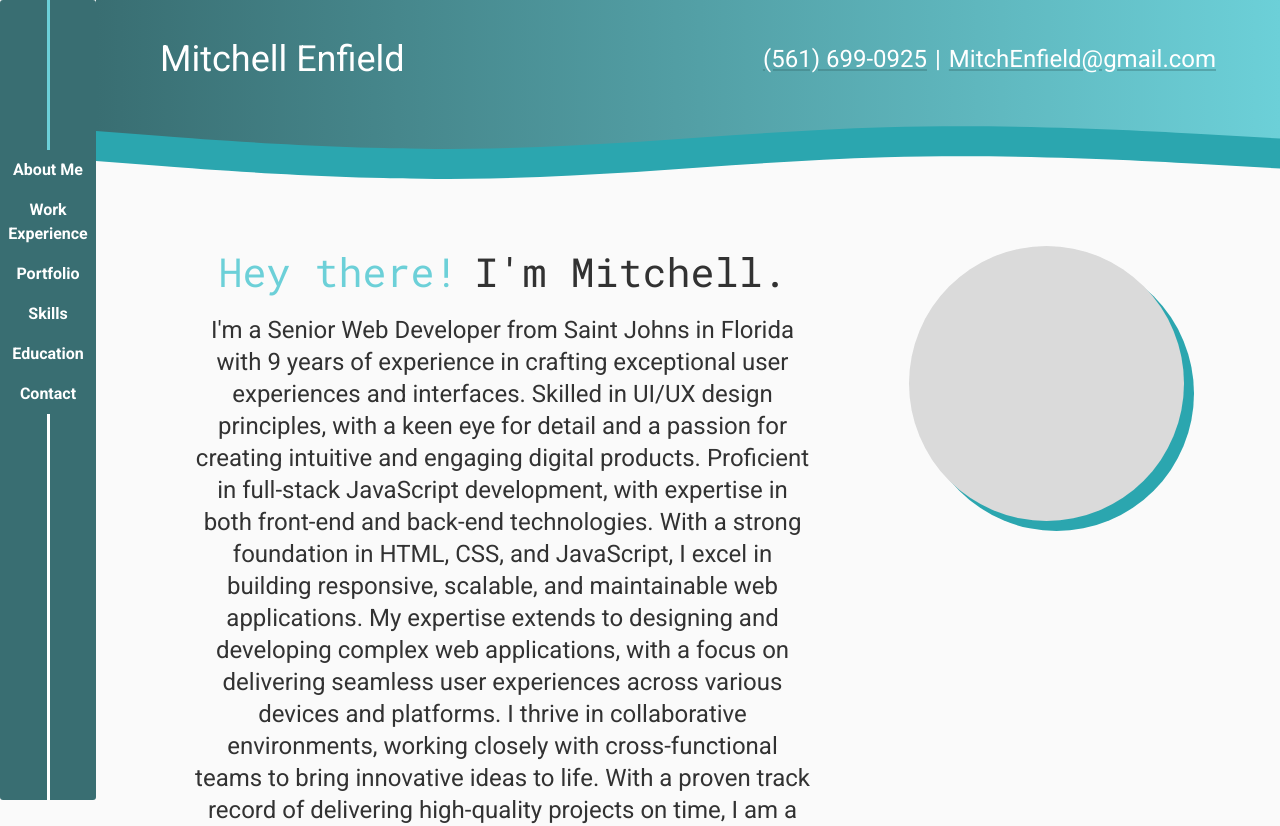
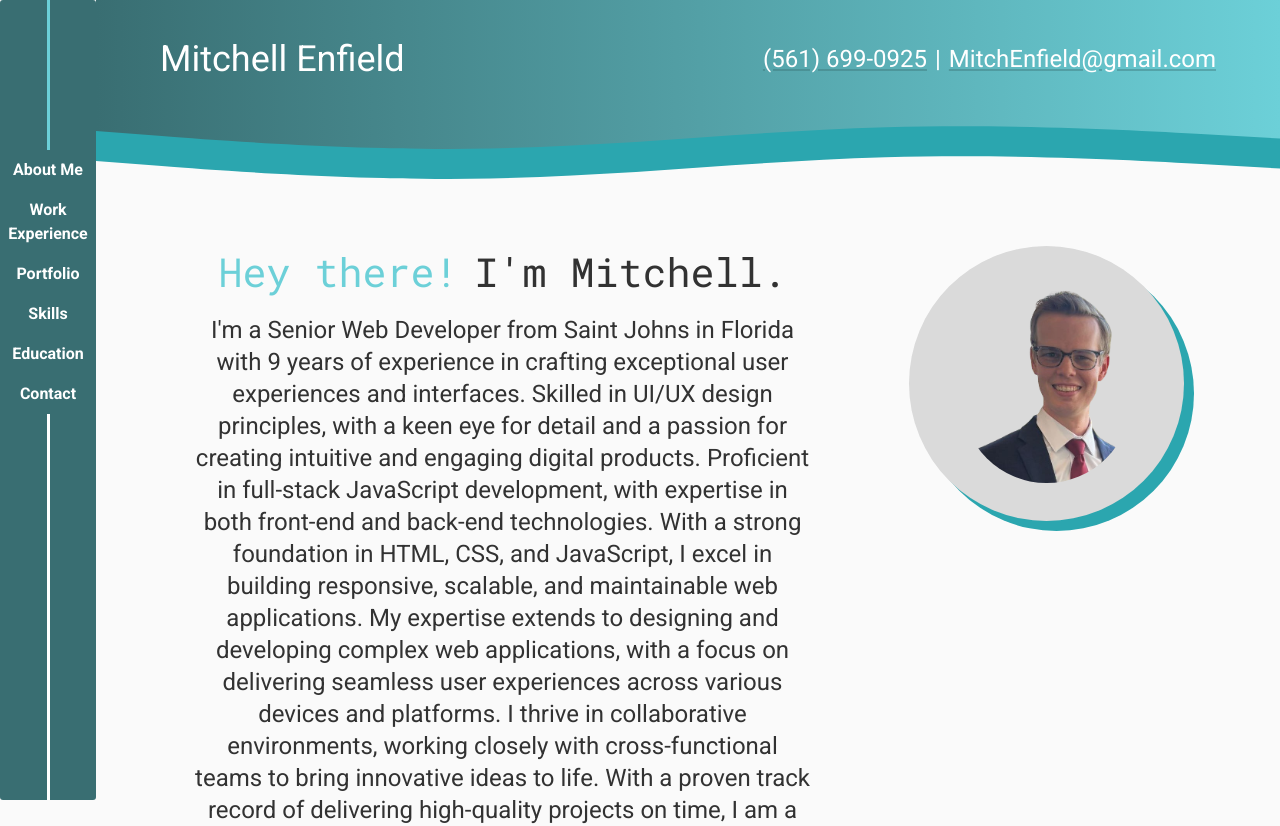
Before and after one commit to MEnfield/Resume, a React (Vite) app: page / in a window 1280 px wide. Shown: the top 826 px of the page. Built offline with nearby package versions, Linux system fonts and the light colour scheme.

Commit message:
Added headshot

```diff
--- a/src/views/AboutMe.tsx
+++ b/src/views/AboutMe.tsx
@@ -1,5 +1,6 @@
 import { Box, Grid, Typography } from "@mui/material";
 import { FC } from "react";
+import Headshot from "../assets/headshot.png";
 
 const AboutMe: FC = ({}) => {
   // Component variables
@@ -77,8 +78,16 @@ const AboutMe: FC = ({}) => {
               borderRadius: 50,
               position: "relative",
               zIndex: 2,
+              display: "flex",
+              justifyContent: "center",
+              alignItems: "center",
             }}
-          />
+          >
+            <img
+              src={Headshot}
+              style={{ maxHeight: "200px", borderRadius: 250 }}
+            />
+          </Box>
           <Box
             sx={{
               position: "absolute",
```
Also changed, not shown: src/assets/headshot.png (added).
